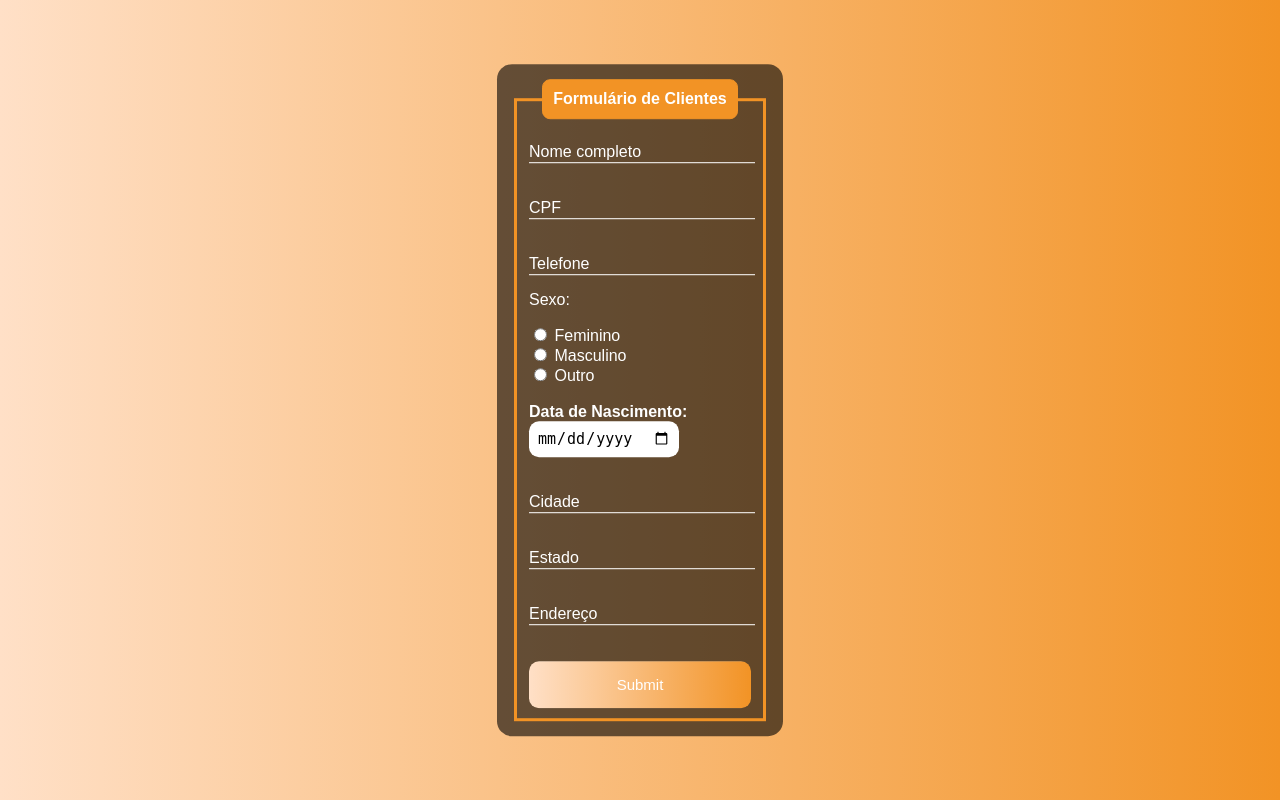
After one commit to Nandanuness/trabalhofullstack, a PHP site: page /views/formulario.html in a window 1280 px wide. The commit adds this page. Run offline with PHP 8.4, Linux system fonts and the light colour scheme.

Commit message:
Add files via upload

```diff
--- /dev/null
+++ b/views/formulario.html
@@ -0,0 +1,135 @@
+<!DOCTYPE html>
+<html lang="pt-br">
+<head>
+    <meta charset="UTF-8">
+    <meta http-equiv="X-UA-Compatible" content="IE=edge">
+    <meta name="viewport" content="width=device-width, initial-scale=1.0">
+    <title>Formulário de Cadastro</title>
+    <style>
+        body {
+            font-family: Arial, Helvetica, sans-serif;
+            background-image: linear-gradient(to right, rgb(255,224,199), rgb(242,147,37));
+        }
+        .box {
+            color: white;
+            position: absolute;
+            top: 50%;
+            left: 50%;
+            transform: translate(-50%, -50%);
+            background-color: rgba(0, 0, 0, 0.6);
+            padding: 15px;
+            border-radius: 15px;
+            width: 20%;
+        }
+        fieldset {
+            border: 3px solid rgb(242,147,37);
+        }
+        legend {
+            border: 1px solid rgb(242,147,37);
+            padding: 10px;
+            text-align: center;
+            background-color: rgb(242,147,37);
+            border-radius: 8px;
+        }
+        .inputBox {
+            position: relative;
+        }
+        .inputUser {
+            background: none;
+            border: none;
+            border-bottom: 1px solid white;
+            outline: none;
+            color: white;
+            font-size: 15px;
+            width: 100%;
+            letter-spacing: 2px;
+        }
+        .labelInput {
+            position: absolute;
+            top: 0px;
+            left: 0px;
+            pointer-events: none;
+            transition: .5s;
+        }
+        .inputUser:focus ~ .labelInput,
+        .inputUser:valid ~ .labelInput {
+            top: -20px;
+            font-size: 12px;
+            color: rgb(242,147,37);
+        }
+        #data_nascimento {
+            border: none;
+            padding: 8px;
+            border-radius: 10px;
+            outline: none;
+            font-size: 15px;
+        }
+        #submit {
+            background-image: linear-gradient(to right, rgb(255,224,199), rgb(242,147,37));
+            width: 100%;
+            border: none;
+            padding: 15px;
+            color: white;
+            font-size: 15px;
+            cursor: pointer;
+            border-radius: 10px;
+        }
+        #submit:hover {
+            background-image: linear-gradient(to right, rgb(255,224,199), rgb(242,147,37));
+        }
+    </style>
+</head>
+<body>
+    <div class="box">
+        <form action="/cadastrar" method="POST">
+            <fieldset>
+                <legend><b>Formulário de Clientes</b></legend>
+                <br>
+                <div class="inputBox">
+                    <input type="text" name="nome" id="nome" class="inputUser" required>
+                    <label for="nome" class="labelInput">Nome completo</label>
+                </div>
+                <br><br>
+                <div class="inputBox">
+                    <input type="text" name="cpf" id="cpf" class="inputUser" required>
+                    <label for="cpf" class="labelInput">CPF</label>
+                </div>
+                <br><br>
+                <div class="inputBox">
+                    <input type="tel" name="telefone" id="telefone" class="inputUser" required>
+                    <label for="telefone" class="labelInput">Telefone</label>
+                </div>
+                <p>Sexo:</p>
+                <input type="radio" id="feminino" name="genero" value="feminino" required>
+                <label for="feminino">Feminino</label>
+                <br>
+                <input type="radio" id="masculino" name="genero" value="masculino" required>
+                <label for="masculino">Masculino</label>
+                <br>
+                <input type="radio" id="outro" name="genero" value="outro" required>
+                <label for="outro">Outro</label>
+                <br><br>
+                <label for="data_nascimento"><b>Data de Nascimento:</b></label>
+                <input type="date" name="data_nascimento" id="data_nascimento" required>
+                <br><br><br>
+                <div class="inputBox">
+                    <input type="text" name="cidade" id="cidade" class="inputUser" required>
+                    <label for="cidade" class="labelInput">Cidade</label>
+                </div>
+                <br><br>
+                <div class="inputBox">
+                    <input type="text" name="estado" id="estado" class="inputUser" required>
+                    <label for="estado" class="labelInput">Estado</label>
+                </div>
+                <br><br>
+                <div class="inputBox">
+                    <input type="text" name="endereco" id="endereco" class="inputUser" required>
+                    <label for="endereco" class="labelInput">Endereço</label>
+                </div>
+                <br><br>
+                <input type="submit" name="submit" id="submit">
+            </fieldset>
+        </form>
+    </div>
+</body>
+</html>
```
Also changed, not shown: config.php (+4 -7 lines), formulario.php (+19 -148 lines), index.php (added, +27 -0 lines).
